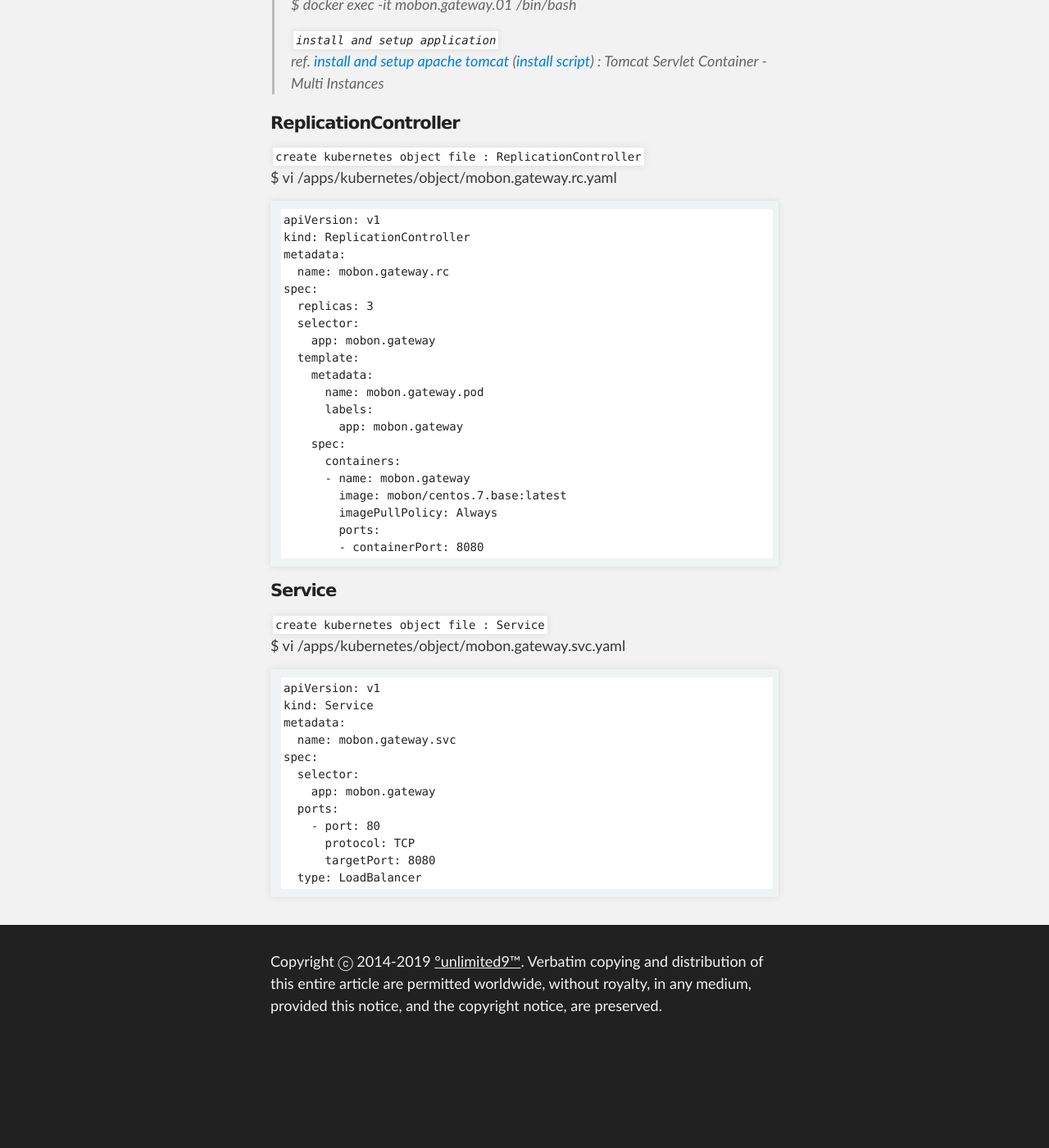
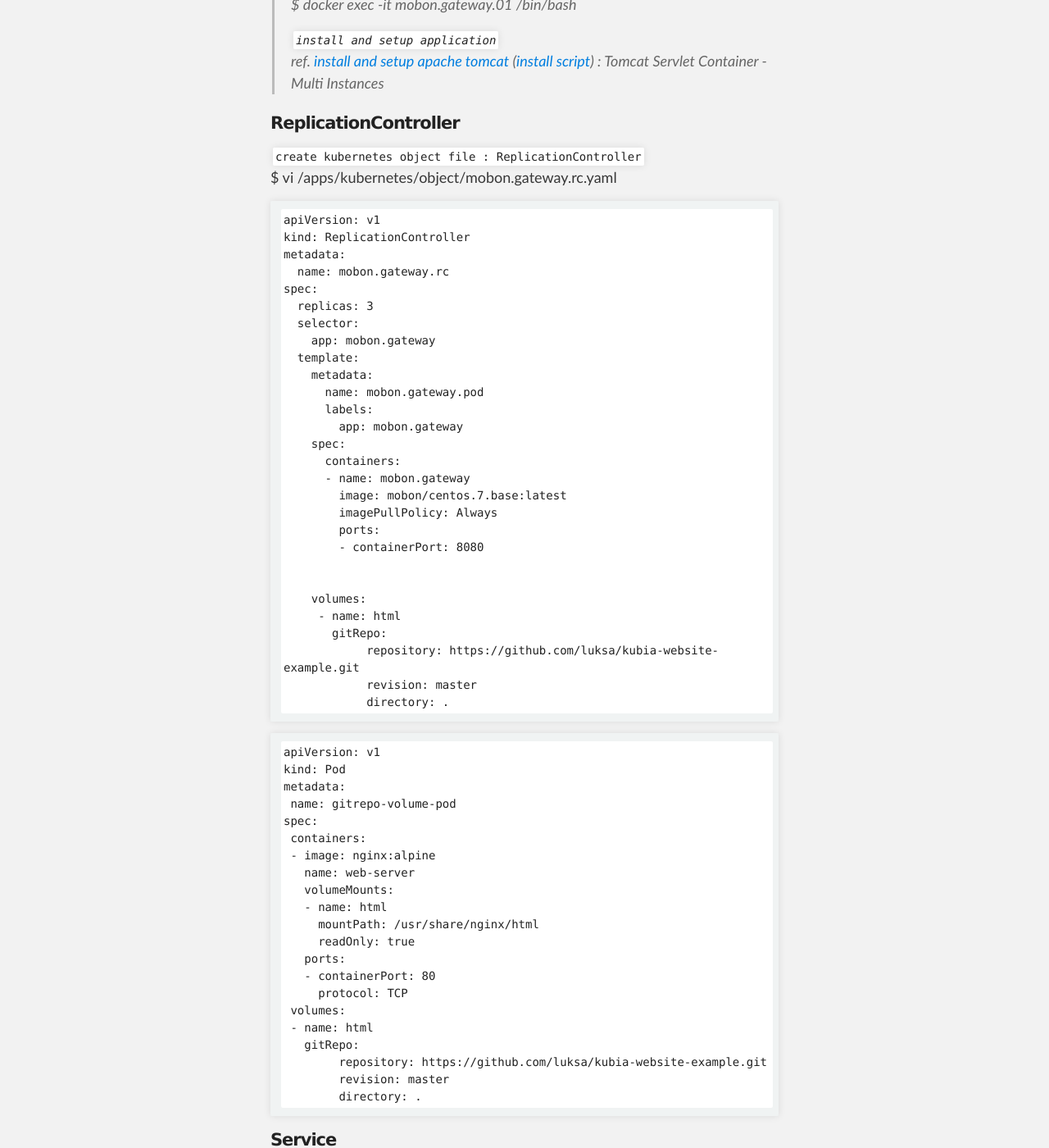
Before and after one commit to unlimited9/unlimited9.github.com, a Jekyll site: the page built from reference.notes/TA/cloud/kubernetes/how.to.deployment.md, in a window 1280 px wide and 1400 px high, scrolled down 1644 px. Shown: the whole window at 82% size. Built offline with Jekyll 4.4.1, drawn with Linux system fonts in a browser that asks for light colours; our own code applies the rules of GitHub Pages for plain Markdown files; before the commit the page ends 2919 px from its top, so only the background shows below that.

Commit message:
Update how.to.deployment.md

````diff
--- a/reference.notes/TA/cloud/kubernetes/how.to.deployment.md
+++ b/reference.notes/TA/cloud/kubernetes/how.to.deployment.md
@@ -75,6 +75,37 @@ spec:
         imagePullPolicy: Always
         ports:
         - containerPort: 8080
+
+
+    volumes:
+     - name: html
+       gitRepo:
+            repository: https://github.com/luksa/kubia-website-example.git
+            revision: master
+            directory: .
+```
+```
+apiVersion: v1
+kind: Pod
+metadata:
+ name: gitrepo-volume-pod
+spec:
+ containers:
+ - image: nginx:alpine
+   name: web-server
+   volumeMounts:
+   - name: html
+     mountPath: /usr/share/nginx/html
+     readOnly: true
+   ports:
+   - containerPort: 80
+     protocol: TCP
+ volumes:
+ - name: html
+   gitRepo:
+        repository: https://github.com/luksa/kubia-website-example.git
+        revision: master
+        directory: .
 ```
 
 #### Service
````
